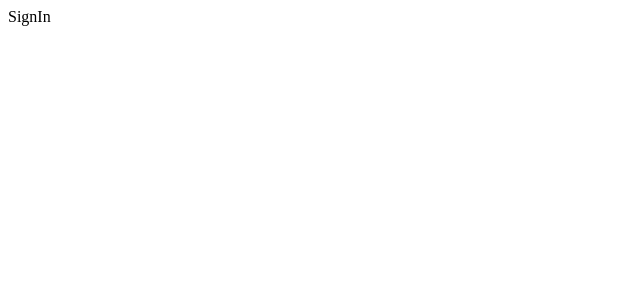
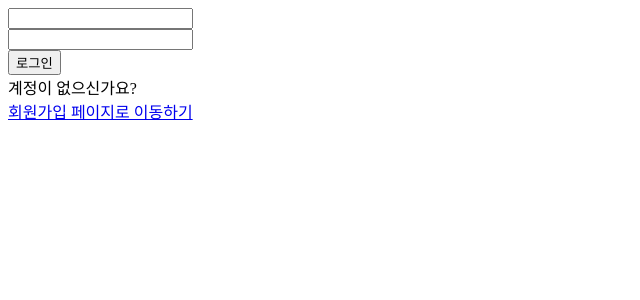
Before and after one commit to ilgon0110/wanted-pre-onboarding-frontend, a React (Create React App) app: page /signin in a window 1280 px wide. Shown: the top 300 px of the page, without its empty margins (0-640 px from the left). Built offline with nearby package versions, Linux system fonts and the light colour scheme.

Commit message:
feat: Signin 기능 구현
2-1. 로그인 실패 시 에러 문구 출력
2-2. 로그인 성공 시 JWT 저장 후 todo page로 redirect

```diff
--- a/src/views/SignIn.tsx
+++ b/src/views/SignIn.tsx
@@ -1,5 +1,58 @@
+import { useEffect, useState } from "react";
+import { Link, useNavigate } from "react-router-dom";
+import { signApi } from "../api";
+import { ISignUpForm } from "./SignUp";
+
 const SignIn = () => {
-  return <div>SignIn</div>;
+  const navigate = useNavigate();
+  const initialValue = { email: "", password: "" };
+  const [formValues, setFormValues] = useState<ISignUpForm>(initialValue);
+  const [formError, setFormError] = useState("");
+  const [accessToken, setAccessToken] = useState([]);
+  const handleSubmit = async (event: React.FormEvent) => {
+    event.preventDefault();
+    await signApi
+      .signIn(formValues)
+      .then((res) => setAccessToken(res.data.access_token))
+      .catch((error) => setFormError("잘못된 이메일이나 비밀번호입니다."));
+  };
+  useEffect(() => {
+    if (accessToken.length) {
+      localStorage.setItem("access_token", JSON.stringify(accessToken));
+      navigate("/todo");
+    }
+  }, [accessToken, navigate]);
+  const handleChange = (event: React.ChangeEvent<HTMLInputElement>) => {
+    const { name, value } = event.target;
+    setFormError("");
+    setFormValues({ ...formValues, [name]: value });
+  };
+  return (
+    <form onSubmit={handleSubmit}>
+      <div>
+        <input
+          data-testid="email-input"
+          name="email"
+          value={formValues.email}
+          onChange={handleChange}
+        />
+      </div>
+      <div>
+        <input
+          data-testid="password-input"
+          name="password"
+          value={formValues.password}
+          onChange={handleChange}
+        />
+      </div>
+      <div>{formError}</div>
+      <button type="submit" data-testid="signin-button">
+        로그인
+      </button>
+      <div>계정이 없으신가요?</div>
+      <Link to={"/signup"}>회원가입 페이지로 이동하기</Link>
+    </form>
+  );
 };
 
 export default SignIn;
```
